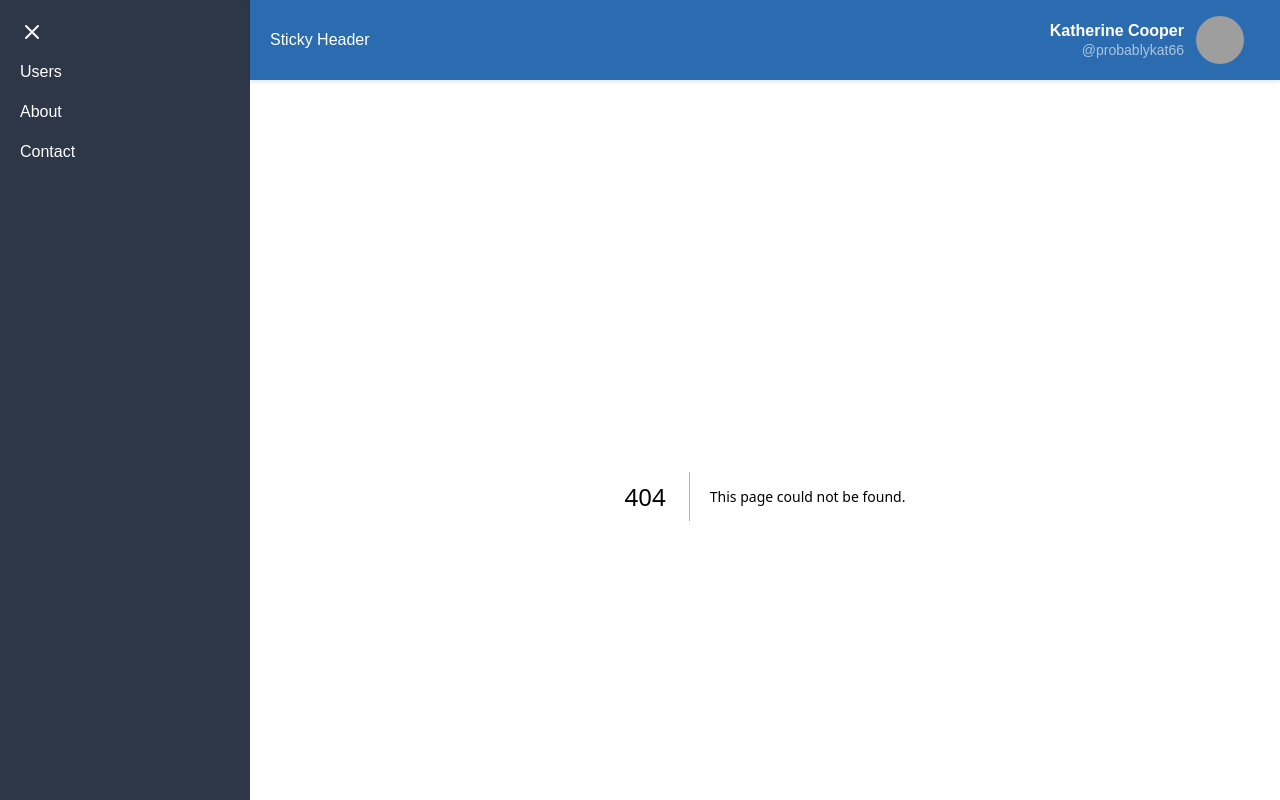
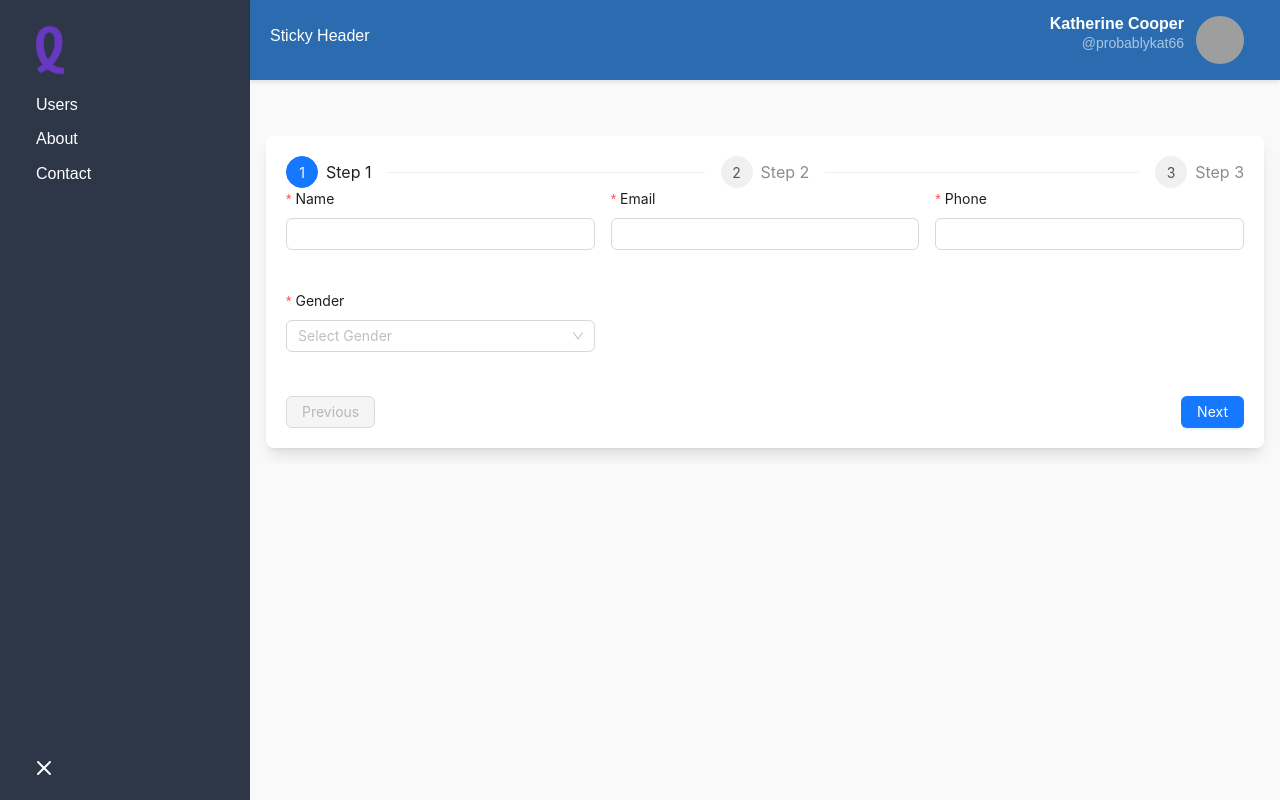
Before and after one commit to Khizer9/custom-nextjs-dashboard, a Next.js app: page /create-user in a window 1280 px wide. Before the commit this address had no page. Built offline with nearby package versions, Linux system fonts and the light colour scheme; grey boxes are pictures that could not be loaded.

Commit message:
added create-user page with stepper form

```diff
--- /dev/null
+++ b/src/app/create-user/page.jsx
@@ -0,0 +1,122 @@
+"use client";
+
+import React, { useState, useEffect } from "react";
+import { Steps, Button, Form, Input, Select, message } from "antd";
+
+const StepperForm = () => {
+  const [currentStep, setCurrentStep] = useState(0);
+  const [form] = Form.useForm();
+  const [savedData, setSavedData] = useState(() => {
+    // Load data from localStorage on mount
+    const data = localStorage.getItem("stepperData");
+    return data ? JSON.parse(data) : {};
+  });
+  const [messageApi, contextHolder] = message.useMessage();
+
+  const success = (msg) => {
+    messageApi.open({
+      type: "success",
+      content: msg,
+    });
+  };
+
+  const steps = [
+    { title: "Step 1", fields: ["name", "email", "phone", "gender"] },
+    { title: "Step 2", fields: ["address", "city", "state"] },
+    { title: "Step 3", fields: ["zip", "country", "notes"] },
+  ];
+
+  useEffect(() => {
+    // Populate form fields when currentStep changes
+    const currentStepData = savedData[`step${currentStep}`] || {};
+    form.setFieldsValue(currentStepData);
+  }, [currentStep, savedData, form]);
+
+  const saveDataToLocalStorage = (step, data) => {
+    const updatedData = { ...savedData, [`step${step}`]: data };
+    setSavedData(updatedData);
+    localStorage.setItem("stepperData", JSON.stringify(updatedData));
+    success(`Step ${step + 1} data saved!`);
+  };
+
+  const onNext = async () => {
+    try {
+      const values = await form.validateFields();
+      saveDataToLocalStorage(currentStep, values);
+      setCurrentStep((prev) => prev + 1);
+    } catch (error) {
+      message.error("Please complete all fields!");
+    }
+  };
+
+  const onPrevious = () => {
+    setCurrentStep((prev) => prev - 1);
+  };
+
+  return (
+    <>
+      {contextHolder}
+      <div className="mx-auto mt-10 p-5 bg-white shadow-lg rounded-lg">
+        <Steps current={currentStep} className="mb-5">
+          {steps.map((step, index) => (
+            <Steps.Step key={index} title={step.title} />
+          ))}
+        </Steps>
+
+        <Form form={form} layout="vertical">
+          <div className="grid grid-cols-3 gap-4">
+            {steps[currentStep].fields.map((field) => (
+              <Form.Item
+                key={field}
+                name={field}
+                label={field.charAt(0).toUpperCase() + field.slice(1)}
+                rules={[{ required: true, message: `${field} is required` }]}
+              >
+                {field === "gender" ? (
+                  <Select placeholder="Select Gender">
+                    <Select.Option value="Male">Male</Select.Option>
+                    <Select.Option value="Female">Female</Select.Option>
+                  </Select>
+                ) : (
+                  <Input />
+                )}
+              </Form.Item>
+            ))}
+          </div>
+        </Form>
+
+        <div className="flex justify-between mt-5">
+          <Button
+            type="primary"
+            disabled={currentStep === 0}
+            onClick={onPrevious}
+          >
+            Previous
+          </Button>
+          {currentStep < steps.length - 1 ? (
+            <Button type="primary" onClick={onNext}>
+              Next
+            </Button>
+          ) : (
+            <Button
+              type="primary"
+              onClick={async () => {
+                try {
+                  const values = await form.validateFields();
+                  saveDataToLocalStorage(currentStep, values);
+                  message.success("All steps completed! Data saved.");
+                } catch (error) {
+                  message.error("Please complete all fields!");
+                }
+              }}
+            >
+              Finish
+            </Button>
+          )}
+        </div>
+      </div>
+    </>
+  );
+};
+
+export default StepperForm;
--- a/src/app/globals.css
+++ b/src/app/globals.css
@@ -1,8 +1,39 @@
 @import "tailwindcss";
-
+@import 'antd/dist/reset.css';
 :root {
   --background: #ffffff;
   --foreground: #171717;
+}
+
+/* For WebKit browsers (e.g., Chrome, Edge, Safari) */
+::-webkit-scrollbar {
+  width: 10px; /* Scrollbar width */
+  height: 10px; /* Scrollbar height */
+}
+
+::-webkit-scrollbar-track {
+  background: #f1f1f1; /* Track color */
+  border-radius: 10px; /* Rounded corners */
+}
+
+::-webkit-scrollbar-thumb {
+  background: #888; /* Thumb (scroll handle) color */
+  border-radius: 10px; /* Rounded corners */
+}
+
+::-webkit-scrollbar-thumb:hover {
+  background: #555; /* Thumb color on hover */
+}
+
+/* For Firefox */
+* {
+  scrollbar-width: thin; /* Makes scrollbar thinner */
+  scrollbar-color: #888 #f1f1f1; /* Thumb color | Track color */
+}
+
+/* Optional: Add smooth scrolling */
+html {
+  scroll-behavior: smooth;
 }
 
 body {
--- a/src/app/users/page.jsx
+++ b/src/app/users/page.jsx
@@ -3,6 +3,7 @@
 import React, { useState } from "react";
 import { Table, Input, Dropdown, Menu, Button } from "antd";
 import { EllipsisOutlined } from "@ant-design/icons";
+import { useRouter } from "next/navigation";
 
 const { Search } = Input;
 
@@ -10,6 +11,7 @@ const Page = () => {
 
   const [searchText, setSearchText] = useState("");
 
+  const router = useRouter();
   // Sample Data
   const dataSource = [
     { key: "1", name: "John Doe", age: 32, address: "New York" },
@@ -105,6 +107,9 @@ const Page = () => {
 
   return (
     <div>
+      <div className="flex justify-end items-center mb-4">
+        <Button onClick={() => router.push("/create-user")}>Create New User</Button>
+      </div>
       <Table
         dataSource={filteredData}
         columns={columns}
--- a/src/components/Sidebar.jsx
+++ b/src/components/Sidebar.jsx
@@ -5,6 +5,8 @@ import { Menu, X } from "lucide-react";
 import { useState } from "react";
 import { useRouter } from "next/navigation";
 import { Tooltip } from "antd";
+import Logo from "../../public/logo.png";
+import Image from "next/image";
 const Sidebar = () => {
   const [isOpen, setIsOpen] = useState(true);
 
@@ -18,21 +20,25 @@ const Sidebar = () => {
       animate={{ width: isOpen ? 250 : 80 }}
       transition={{ duration: 0.1 }}
     >
-      <button
-        onClick={toggleSidebar}
-        className="bg-transparent border-none text-white mb-4"
+      <div className="flex flex-col justify-between h-full">
+        <nav>
+          <div className="pb-4">
+            <Image src={Logo} alt="logo" width={60} height={60} />
+          </div>
+          <ul className={`${isOpen ? "ml-4" : ""}`}>
+            <Tooltip title="Users" placement="right">
+              <li
+                className="mb-4 sidebar-navlinks"
+                onClick={() => router.push("/users")}
               >
-        {isOpen ? <X size={24} /> : <Menu size={24} />}
-      </button>
-      <nav>
-        <ul>
-          <Tooltip title="Users" placement="right">
-            <li className="mb-4 sidebar-navlinks" onClick={() => router.push("/users")}>
                 Users
               </li>
             </Tooltip>
             <Tooltip title="About" placement="right">
-            <li className="mb-4 sidebar-navlinks" onClick={() => router.push("/about")}>
+              <li
+                className="mb-4 sidebar-navlinks"
+                onClick={() => router.push("/about")}
+              >
                 About
               </li>
             </Tooltip>
@@ -41,6 +47,15 @@ const Sidebar = () => {
             </Tooltip>
           </ul>
         </nav>
+
+        <button
+          onClick={toggleSidebar}
+          className={`bg-transparent border-none text-white mb-4`}
+          style={{ marginLeft: isOpen ? "12px" : "" }}
+        >
+          {isOpen ? <X size={24} /> : <Menu size={24} />}
+        </button>
+      </div>
     </motion.div>
   );
 };
```
Also changed, not shown: public/logo.png (added). Lines whose indentation alone changed are shown as unchanged.
